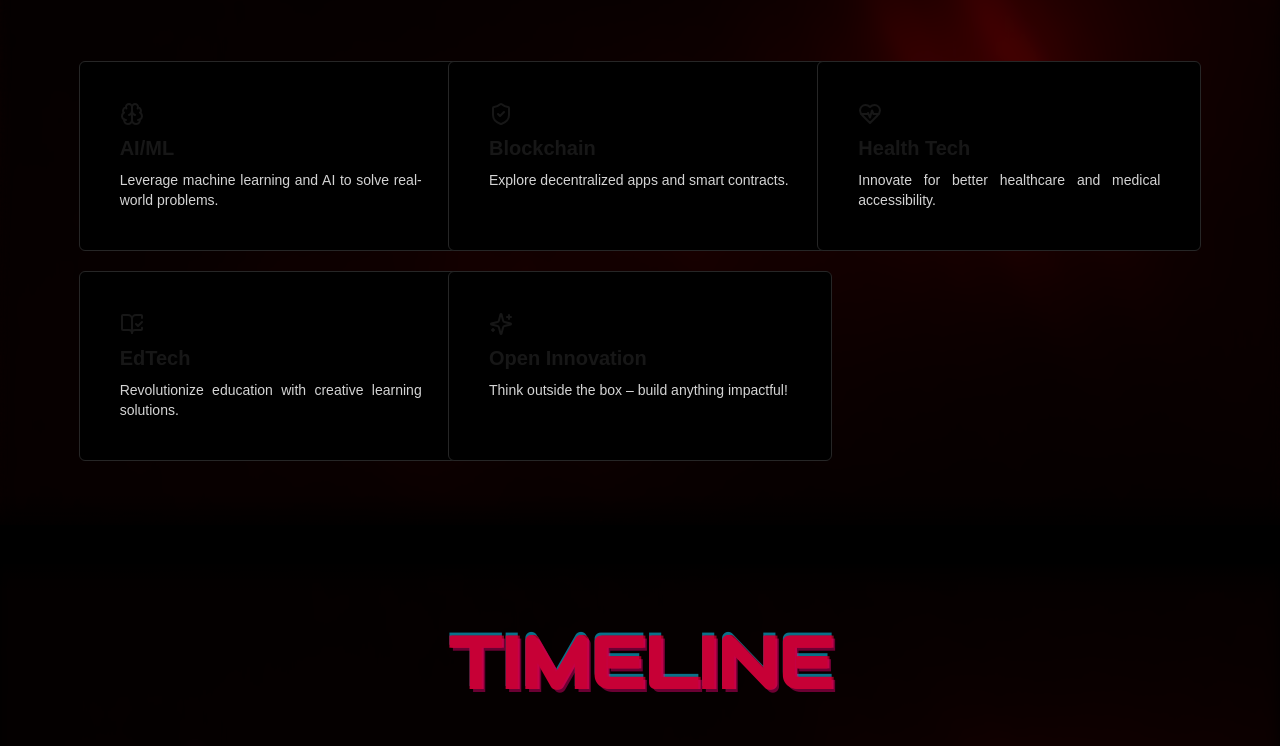
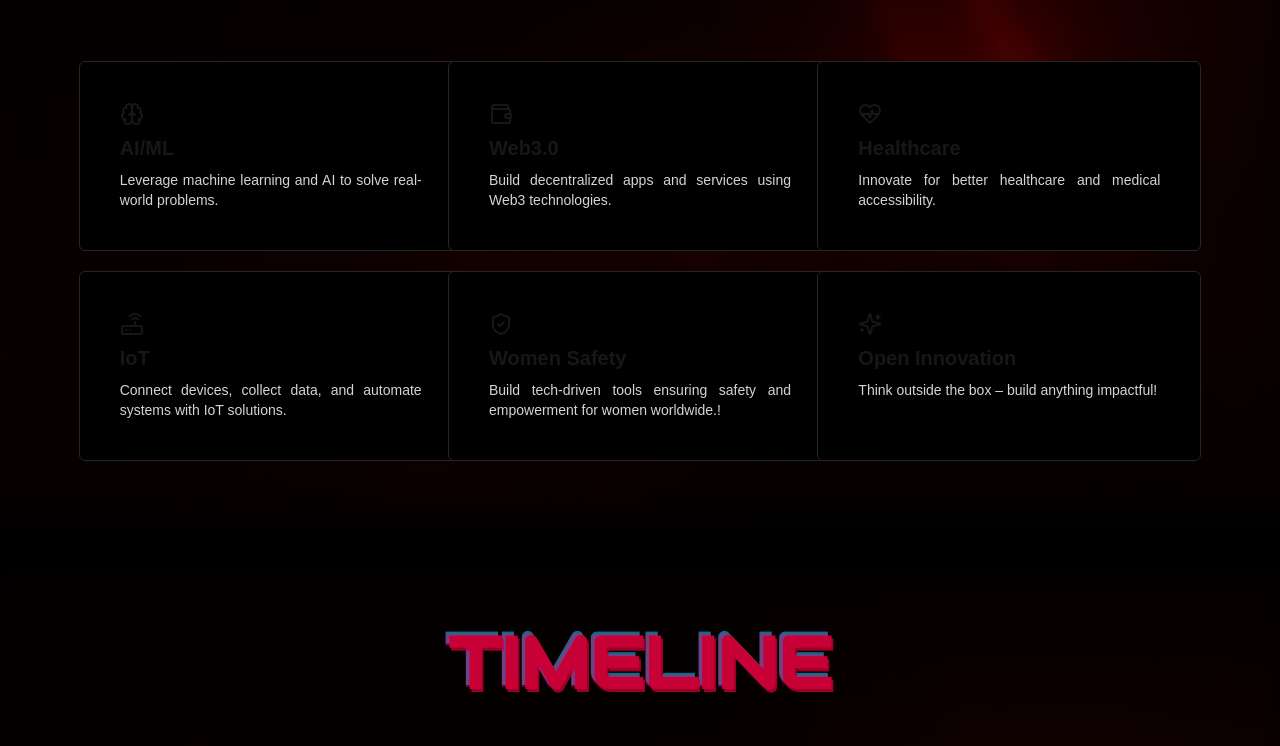
Before and after one commit to memkgupta/devon_gdg, a Next.js app: page / in a window 1280 px wide. Shown: the part 1740-2486 px from the top of the page. Built offline with nearby package versions, Linux system fonts and the light colour scheme.

Commit message:
Fixed Tracks and Collaborate

```diff
--- a/src/components/Collaborate.tsx
+++ b/src/components/Collaborate.tsx
@@ -24,14 +24,14 @@ const Collaborate = () => {
     },
   ];
 
-  const collaborators = [
-    {
-      name: "Hack2skill",
-      link: "https://hack2skill.com/",
-      logo: "/h2s.png",
-      desc: "An industry-leading technology platform dedicated to innovation management and Product evangelism.",
-    },
-  ];
+  // const collaborators = [
+  //   {
+  //     name: "Hack2skill",
+  //     link: "https://hack2skill.com/",
+  //     logo: "/h2s.png",
+  //     desc: "An industry-leading technology platform dedicated to innovation management and Product evangelism.",
+  //   },
+  // ];
 
   const iconsMap = {
     HeartHandshake,
@@ -46,13 +46,13 @@ const Collaborate = () => {
     >
       <div className="max-w-screen-xl mx-auto">
         <p className="text-center text-[clamp(2rem,7vw,5rem)] font-audiowide text-rose-700 glitch">
-          Our Collaborators
+          Collaborate with us
         </p>
-        <p className="font-orbitron mt-5 text-base sm:text-lg tracking-wide text-rose-400 text-center max-w-3xl mx-auto px-4 sm:px-8">
+        {/* <p className="font-orbitron mt-5 text-base sm:text-lg tracking-wide text-rose-400 text-center max-w-3xl mx-auto px-4 sm:px-8">
           Partners and communities joining us to empower innovation and fuel
           bold ideas.
-        </p>
-        <div
+        </p> */}
+        {/* <div
           className={`mt-6 sm:mt-8 md:mt-12 grid grid-cols-1 sm:grid-cols-2 ${
             collaborators.length === 1 || collaborators.length === 2
               ? `lg:grid-cols-${collaborators.length}`
@@ -89,7 +89,7 @@ const Collaborate = () => {
               </CardSpotlight>
             );
           })}
-        </div>
+        </div> */}
 
         <p className="font-orbitron mt-12 text-base sm:text-lg tracking-wide text-rose-400 text-center max-w-3xl mx-auto px-4 sm:px-8">
           We are looking for sponsors, judges, and community partners to help
--- a/src/components/Tracks.tsx
+++ b/src/components/Tracks.tsx
@@ -12,19 +12,27 @@ const Tracks = () => {
         "Leverage machine learning and AI to solve real-world problems.",
     },
     {
-      name: "Blockchain",
-      icon: "ShieldCheck",
-      description: "Explore decentralized apps and smart contracts.",
+      name: "Web3.0",
+      icon: "Wallet",
+      description:
+        "Build decentralized apps and services using Web3 technologies.",
     },
     {
-      name: "Health Tech",
+      name: "Healthcare",
       icon: "HeartPulse",
       description: "Innovate for better healthcare and medical accessibility.",
     },
     {
-      name: "EdTech",
-      icon: "BookOpenCheck",
-      description: "Revolutionize education with creative learning solutions.",
+      name: "IoT",
+      icon: "Router",
+      description:
+        "Connect devices, collect data, and automate systems with IoT solutions.",
+    },
+    {
+      name: "Women Safety",
+      icon: "ShieldCheck",
+      description:
+        "Build tech-driven tools ensuring safety and empowerment for women worldwide.!",
     },
     {
       name: "Open Innovation",
--- a/src/components/TracksCard.tsx
+++ b/src/components/TracksCard.tsx
@@ -13,6 +13,9 @@ import {
   BookOpenCheck,
   Sparkles,
   HeartHandshake,
+  Wallet,
+  Router,
+  Bitcoin,
 } from "lucide-react";
 
 const iconsMap = {
@@ -29,6 +32,9 @@ const iconsMap = {
   BookOpenCheck,
   Sparkles,
   HeartHandshake,
+  Wallet,
+  Router,
+  Bitcoin,
 };
 export function TracksCard({ icon, name, description }: any) {
   const Icon = iconsMap[icon as keyof typeof iconsMap];
```
